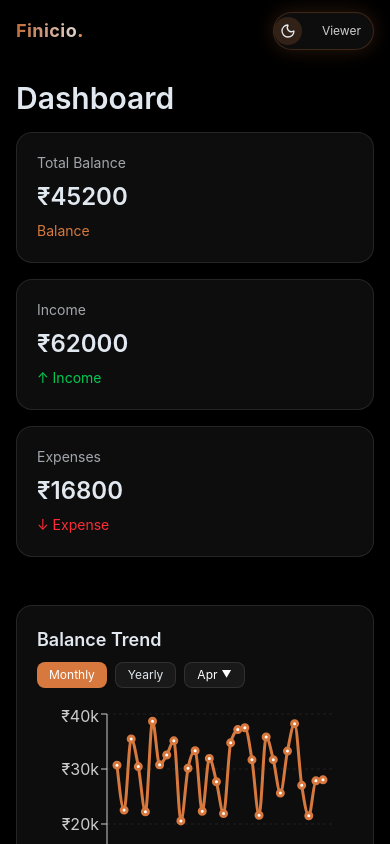
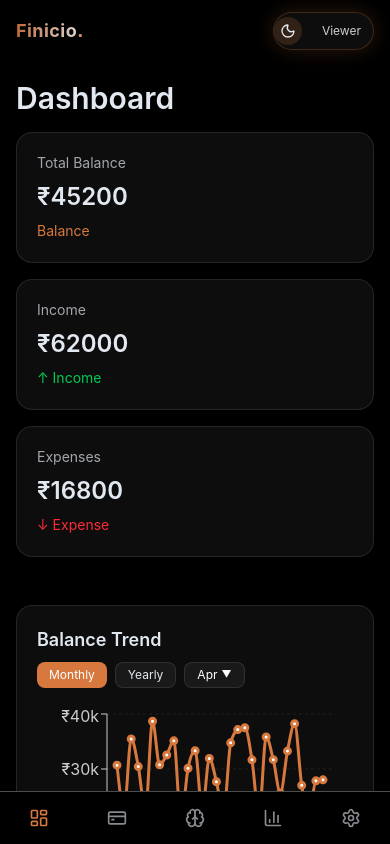
Before and after one commit to vaidika1410/finicio-zorvyn-assignment, a React (Vite) app: page /dashboard in a window 390 px wide. Shown: the top 844 px of the page. Built offline with nearby package versions, Linux system fonts and the light colour scheme; the HTML template or start-up script is replaced by a standard one.

Commit message:
style: update layout

```diff
--- a/src/layout/MainLayout.jsx
+++ b/src/layout/MainLayout.jsx
@@ -1,5 +1,6 @@
 import Navbar from "../components/Navbar";
 import Sidebar from "../components/Sidebar";
+import BottomNav from "../components/BottomNav";
 
 const MainLayout = ({ children }) => {
   return (
@@ -12,9 +13,13 @@ const MainLayout = ({ children }) => {
       <div className="flex-1 md:ml-60">
         <Navbar />
 
-        <div className="p-4 sm:p-6 mt-16">
+        <div className="p-4 sm:p-6 mt-16 mb-14">
           {children}
         </div>
+      </div>
+
+      <div className="block md:hidden">
+        <BottomNav />
       </div>
 
     </div>
```
